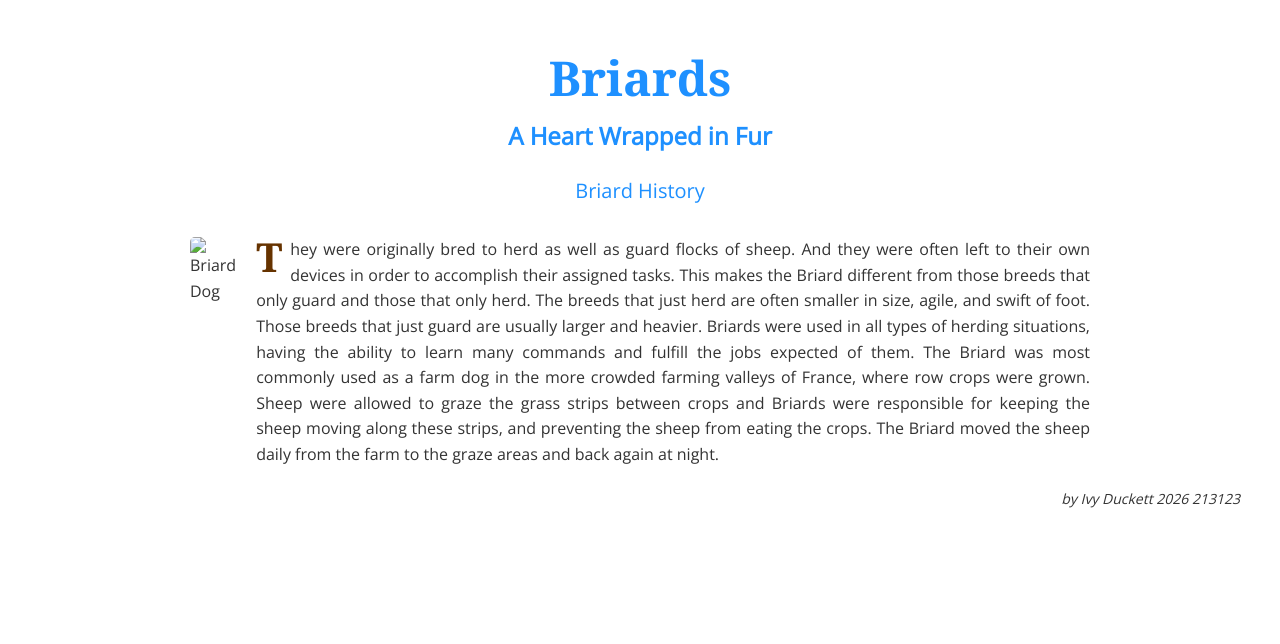
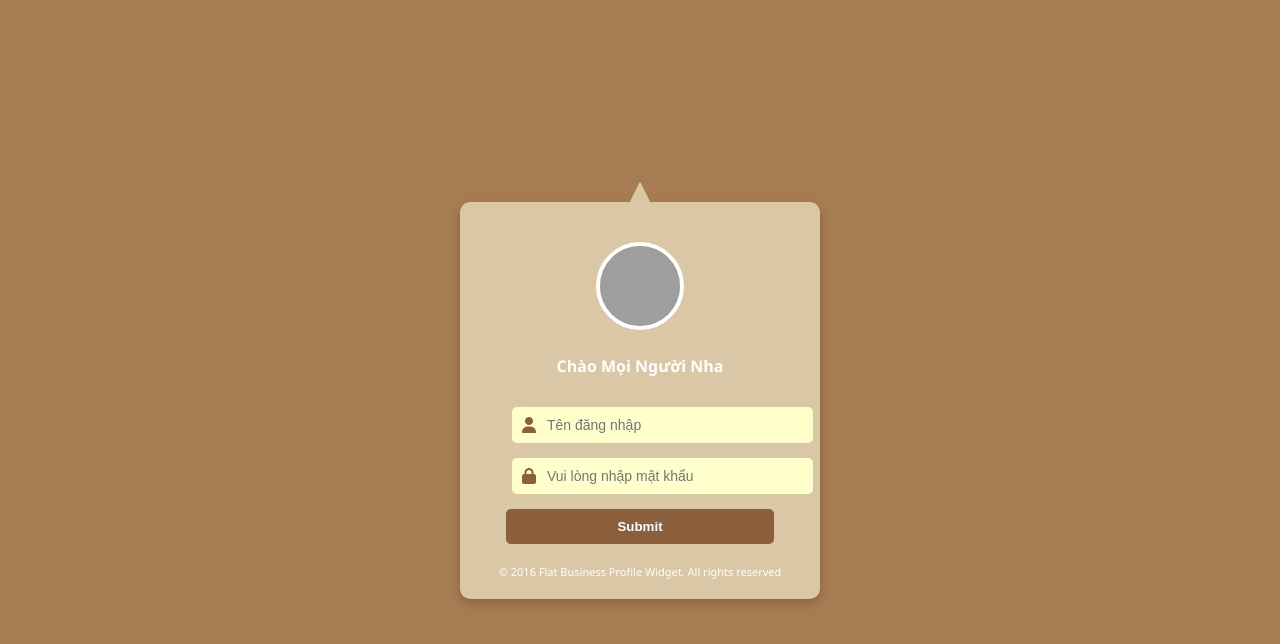
Before and after one commit to quangsang26/quangsang26.github.io, a plain HTML site: page index.html in a window 1280 px wide. Drawn offline with nearby package versions, Linux system fonts and the light colour scheme; grey boxes are pictures that could not be loaded; a web font is replaced by a local one.

Commit message:
2nd commit

```diff
--- a/index.html
+++ b/index.html
@@ -1,93 +1,122 @@
-
 <!DOCTYPE html>
 <html lang="en">
 <head>
   <meta charset="UTF-8">
-  <title>Briard History</title>
-  <link href="https://fonts.googleapis.com/css2?family=Georgia&family=Open+Sans&display=swap" rel="stylesheet">
+  <title>Flat Business Profile Widget</title>
+  <link rel="stylesheet" href="https://cdnjs.cloudflare.com/ajax/libs/font-awesome/6.5.0/css/all.min.css">
   <style>
     body {
-      font-family: 'Open Sans', sans-serif;
-      background-color: white;
-      color: #333;
-      margin: 40px;
-      line-height: 1.6;
+      background-color: #A67C52;
+      font-family: 'Segoe UI', Tahoma, Geneva, Verdana, sans-serif;
+      display: flex;
+      justify-content: center;
+      align-items: center;
+      height: 100vh;
+      margin: 0;
     }
 
-    h1 {
-      color: #1e90ff;
-      font-size: 48px;
+    .login-container {
+      background-color: #D9C7A6;
+      border-radius: 10px;
+      width: 320px;
+      padding: 40px 20px 20px;
+      box-shadow: 0 4px 10px rgba(0, 0, 0, 0.2);
+      position: relative;
       text-align: center;
-      font-family: Georgia, serif;
-      margin-bottom: 0;
+    }
+
+    .login-container::before {
+      content: "";
+      position: absolute;
+      top: -20px;
+      left: 50%;
+      transform: translateX(-50%);
+      width: 40px;
+      height: 40px;
+      background-color: #D9C7A6;
+      clip-path: polygon(50% 0, 0% 100%, 100% 100%);
+    }
+
+    .profile-img {
+      width: 80px;
+      height: 80px;
+      border-radius: 50%;
+      object-fit: cover;
+      border: 4px solid #fff;
+      margin-bottom: 10px;
     }
 
     h2 {
-      text-align: center;
-      font-size: 24px;
-      color: #1e90ff;
-      margin-top: 0;
-    }
-
-    h3 {
-      text-align: center;
-      color: #1e90ff;
-      font-size: 20px;
-      font-weight: normal;
-      margin-bottom: 30px;
-    }
-
-    .content {
-      display: flex;
-      max-width: 900px;
-      margin: 0 auto;
-    }
-
-    .content img {
-      width: 250px;
-      height: auto;
-      margin-right: 20px;
-      border-radius: 5px;
-    }
-
-    .text {
-      text-align: justify;
+      margin: 10px 0 30px;
+      color: white;
       font-size: 16px;
     }
 
-    .text::first-letter {
-      font-size: 40px;
-      font-weight: bold;
-      color: #663300;
-      float: left;
-      line-height: 1;
-      padding-right: 8px;
-      font-family: Georgia, serif;
+    .input-group {
+      position: relative;
+      margin-bottom: 15px;
+      width: 80%;
+      margin-left: auto;
+      margin-right: auto;
     }
 
-    .author {
-      text-align: right;
-      font-style: italic;
+    .input-group i {
+      position: absolute;
+      top: 50%;
+      left: 10px;
+      transform: translateY(-50%);
+      color: #8B5E3C;
+    }
+
+    .input-group input {
+      width: 100%;
+      padding: 10px 10px 10px 35px;
+      font-size: 14px;
+      border: none;
+      border-radius: 5px;
+      background-color: #FFFFCC;
+    }
+
+    .submit-btn {
+      width: 84%;
+      padding: 10px;
+      background-color: #8B5E3C;
+      color: white;
+      font-weight: bold;
+      border: none;
+      border-radius: 5px;
+      cursor: pointer;
+    }
+
+    .footer {
       margin-top: 20px;
-      font-size: 14px;
+      font-size: 11px;
+      color: #fff;
     }
   </style>
 </head>
 <body>
 
-  <h1>Briards</h1>
-  <h2>A Heart Wrapped in Fur</h2>
-  <h3>Briard History</h3>
+  <div class="login-container">
+    <img class="profile-img" src="https://randomuser.me/api/portraits/men/75.jpg" alt="Profile Picture">
+    <h2>Chào Mọi Người Nha </h2>
 
-  <div class="content">
-    <img src="congau.jpg" alt="Briard Dog">
+    <div class="input-group">
+      <i class="fa fa-user"></i>
+      <input type="text" placeholder="Tên đăng nhập">
+    </div>
 
-    <div class="text">
-      They were originally bred to herd as well as guard flocks of sheep. And they were often left to their own devices in order to accomplish their assigned tasks. This makes the Briard different from those breeds that only guard and those that only herd. The breeds that just herd are often smaller in size, agile, and swift of foot. Those breeds that just guard are usually larger and heavier. Briards were used in all types of herding situations, having the ability to learn many commands and fulfill the jobs expected of them. The Briard was most commonly used as a farm dog in the more crowded farming valleys of France, where row crops were grown. Sheep were allowed to graze the grass strips between crops and Briards were responsible for keeping the sheep moving along these strips, and preventing the sheep from eating the crops. The Briard moved the sheep daily from the farm to the graze areas and back again at night.
+    <div class="input-group">
+      <i class="fa fa-lock"></i>
+      <input type="password" placeholder="Vui lòng nhập mật khẩu">
+    </div>
+
+    <button class="submit-btn">Submit</button>
+
+    <div class="footer">
+      © 2016 Flat Business Profile Widget. All rights reserved
     </div>
   </div>
 
-  <div class="author">by Ivy Duckett 2026 213123</div>
-
 </body>
 </html>
```
